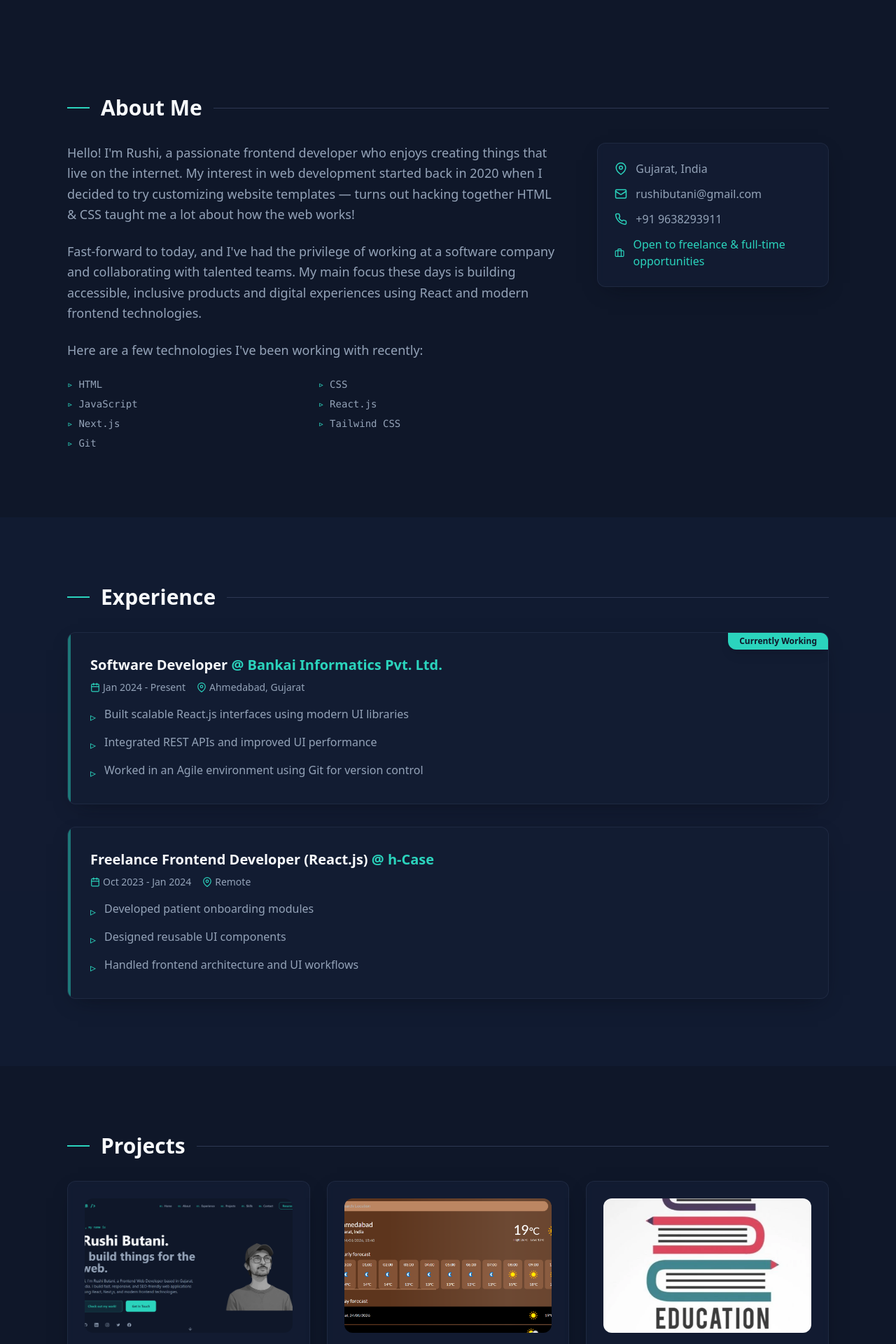
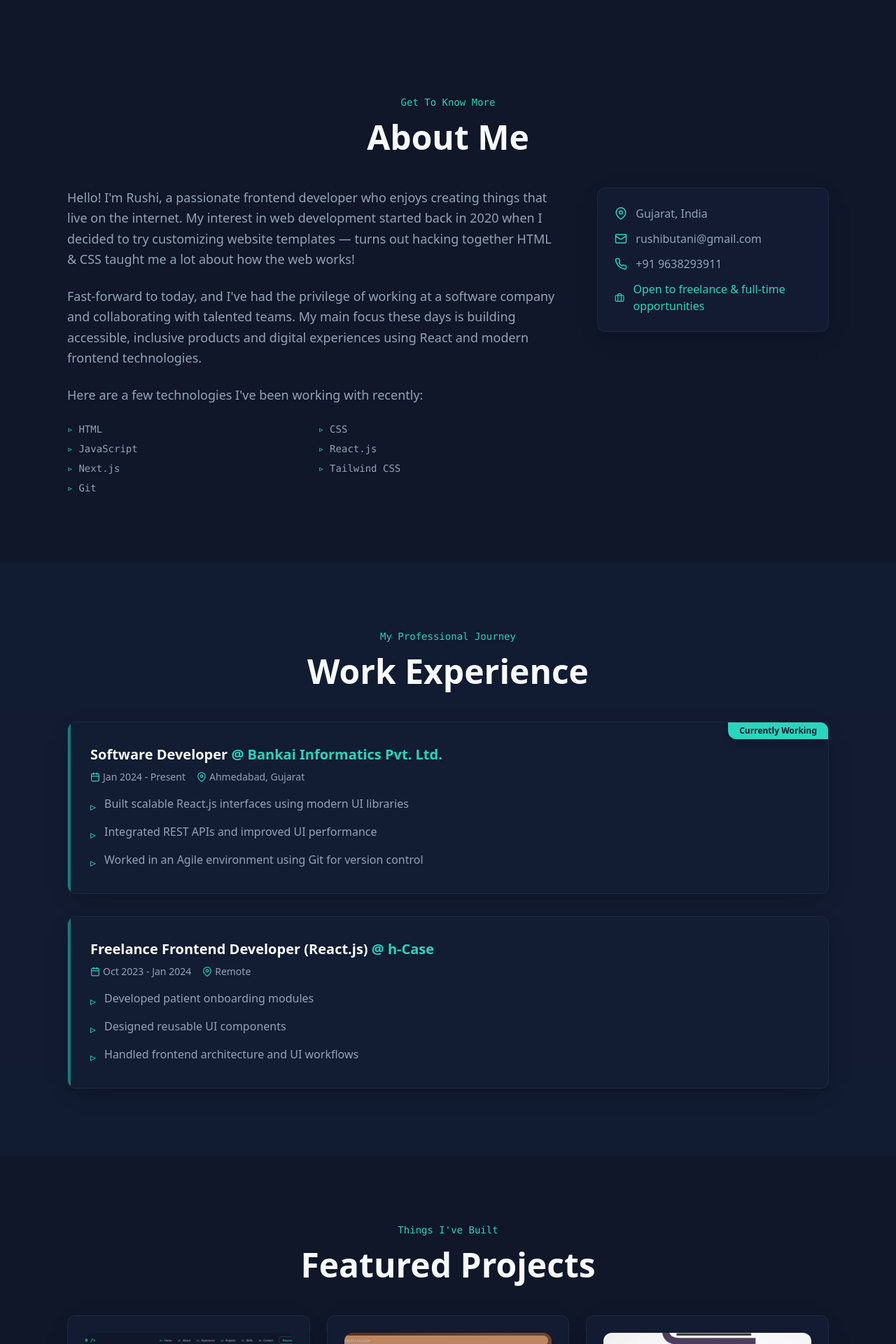
Before and after one commit to rushibutani/rushi-portfolio, a Next.js app: page / in a window 1280 px wide. Shown: the part 760-2680 px from the top of the page at 70% size. Built offline with nearby package versions, Linux system fonts and the light colour scheme.

Commit message:
Update headers of all section

```diff
--- a/components/AboutSection.tsx
+++ b/components/AboutSection.tsx
@@ -5,7 +5,14 @@ export default function AboutSection() {
   return (
     <section id="about" className="py-24 px-0 md:px-6">
       <div className="container max-w-6xl mx-auto">
-        <h2 className="section-heading">About Me</h2>
+        <div className="text-center mb-12">
+          <p className="text-primary font-mono text-sm mb-4">
+            Get To Know More
+          </p>
+          <h2 className="text-4xl md:text-5xl font-bold text-foreground">
+            About Me
+          </h2>
+        </div>
 
         <div className="grid md:grid-cols-3 gap-12">
           {/* About Text */}
--- a/components/ContactSection.tsx
+++ b/components/ContactSection.tsx
@@ -6,14 +6,14 @@ export default function ContactSection() {
   return (
     <section id="contact" className="py-24 px-0 md:px-6">
       <div className="container max-w-4xl mx-auto text-center">
-        <p className="text-primary font-mono text-sm mb-4">06. What's Next?</p>
+        <p className="text-primary font-mono text-sm mb-4">What's Next?</p>
         <h2 className="text-4xl md:text-5xl font-bold text-foreground mb-6">
           Get In Touch
         </h2>
         <p className="text-muted-foreground text-lg max-w-xl mx-auto mb-12 leading-relaxed">
-          I'm currently looking for new opportunities. Whether you have a
+          I'm always open to meaningful conversations. Whether you have a
           question, a project idea, or just want to say hi, my inbox is always
-          open. I'll try my best to get back to you!
+          open. I'll do my best to get back to you!
         </p>
 
         {/* Contact Info */}
--- a/components/ExperienceSection.tsx
+++ b/components/ExperienceSection.tsx
@@ -5,7 +5,14 @@ export default function ExperienceSection() {
   return (
     <section id="experience" className="py-24 px-0 md:px-6 bg-secondary/30">
       <div className="container max-w-6xl mx-auto">
-        <h2 className="section-heading">Experience</h2>
+        <div className="text-center mb-12">
+          <p className="text-primary font-mono text-sm mb-4">
+            My Professional Journey
+          </p>
+          <h2 className="text-4xl md:text-5xl font-bold text-foreground">
+            Work Experience
+          </h2>
+        </div>
 
         <div className="space-y-8">
           {experience.map((job, index) => (
--- a/components/ProjectsSection.tsx
+++ b/components/ProjectsSection.tsx
@@ -6,7 +6,14 @@ export default function ProjectsSection() {
   return (
     <section id="projects" className="py-24 px-0 md:px-6">
       <div className="container max-w-6xl mx-auto">
-        <h2 className="section-heading">Projects</h2>
+        <div className="text-center mb-12">
+          <p className="text-primary font-mono text-sm mb-4">
+            Things I've Built
+          </p>
+          <h2 className="text-4xl md:text-5xl font-bold text-foreground">
+            Featured Projects
+          </h2>
+        </div>
 
         <div className="grid md:grid-cols-2 lg:grid-cols-3 gap-6">
           {projects.map((project, index) => (
--- a/components/SkillsSection.tsx
+++ b/components/SkillsSection.tsx
@@ -5,7 +5,14 @@ export default function SkillsSection() {
   return (
     <section id="skills" className="py-24 px-0 md:px-6 bg-secondary/30">
       <div className="container max-w-6xl mx-auto">
-        <h2 className="section-heading">Skills & Education</h2>
+        <div className="text-center mb-12">
+          <p className="text-primary font-mono text-sm mb-4">
+            My Expertise & Learning
+          </p>
+          <h2 className="text-4xl md:text-5xl font-bold text-foreground">
+            Skills & Education
+          </h2>
+        </div>
 
         <div className="grid md:grid-cols-2 gap-12">
           {/* Skills */}
```
